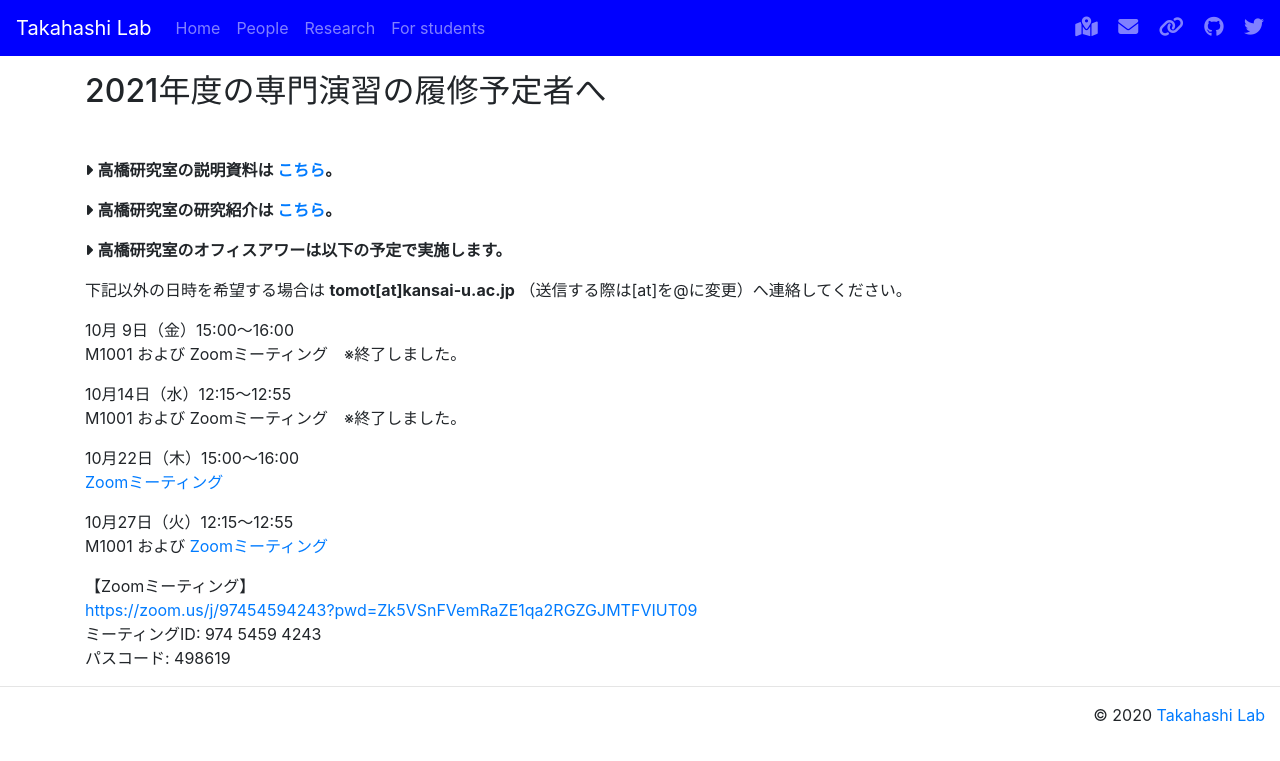
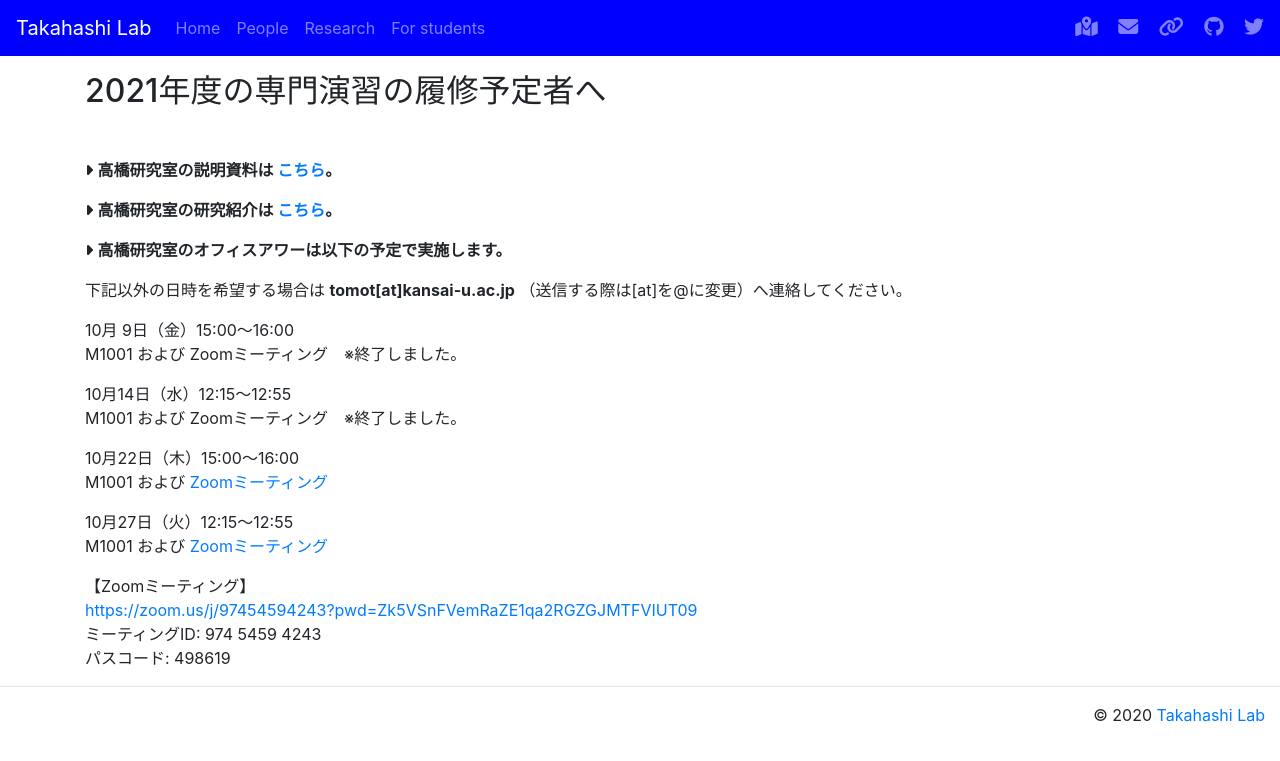
Before and after one commit to tkhslab/tkhslab.github.io, a Jekyll site: the page built from b2.md, in a window 1280 px wide. Shown: the top 761 px of the page. Built offline with Jekyll 4.4.1, drawn with Linux system fonts in a browser that asks for light colours; nearby versions of some CDN libraries.

```diff
--- a/b2.md
+++ b/b2.md
@@ -18,7 +18,7 @@
 M1001 および Zoomミーティング　※終了しました。
 
 10月22日（木）15:00～16:00<br>
-[Zoomミーティング](https://zoom.us/j/97454594243?pwd=Zk5VSnFVemRaZE1qa2RGZGJMTFVIUT09)
+M1001 および [Zoomミーティング](https://zoom.us/j/97454594243?pwd=Zk5VSnFVemRaZE1qa2RGZGJMTFVIUT09)
 
 10月27日（火）12:15～12:55<br>
 M1001 および [Zoomミーティング](https://zoom.us/j/97454594243?pwd=Zk5VSnFVemRaZE1qa2RGZGJMTFVIUT09)
```
